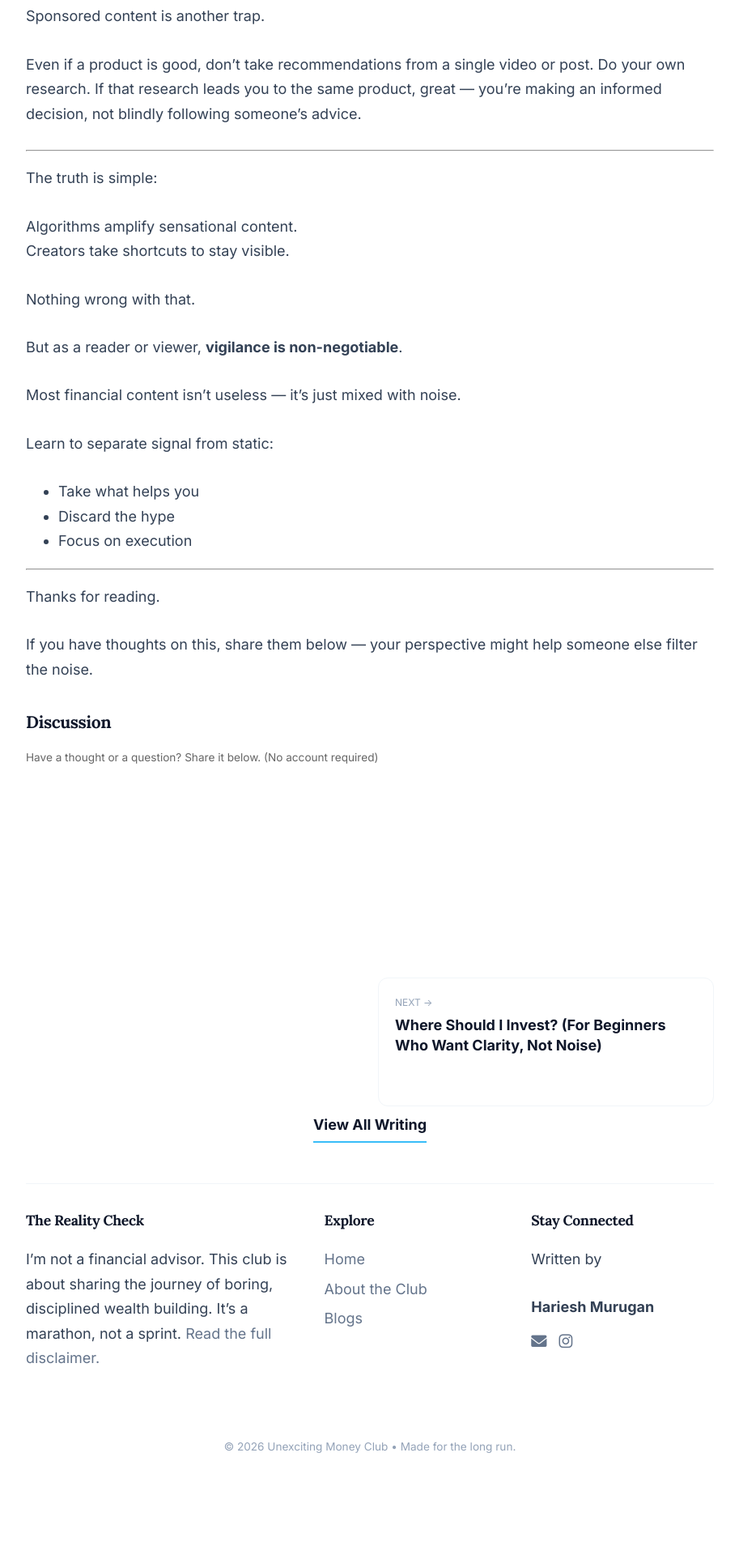
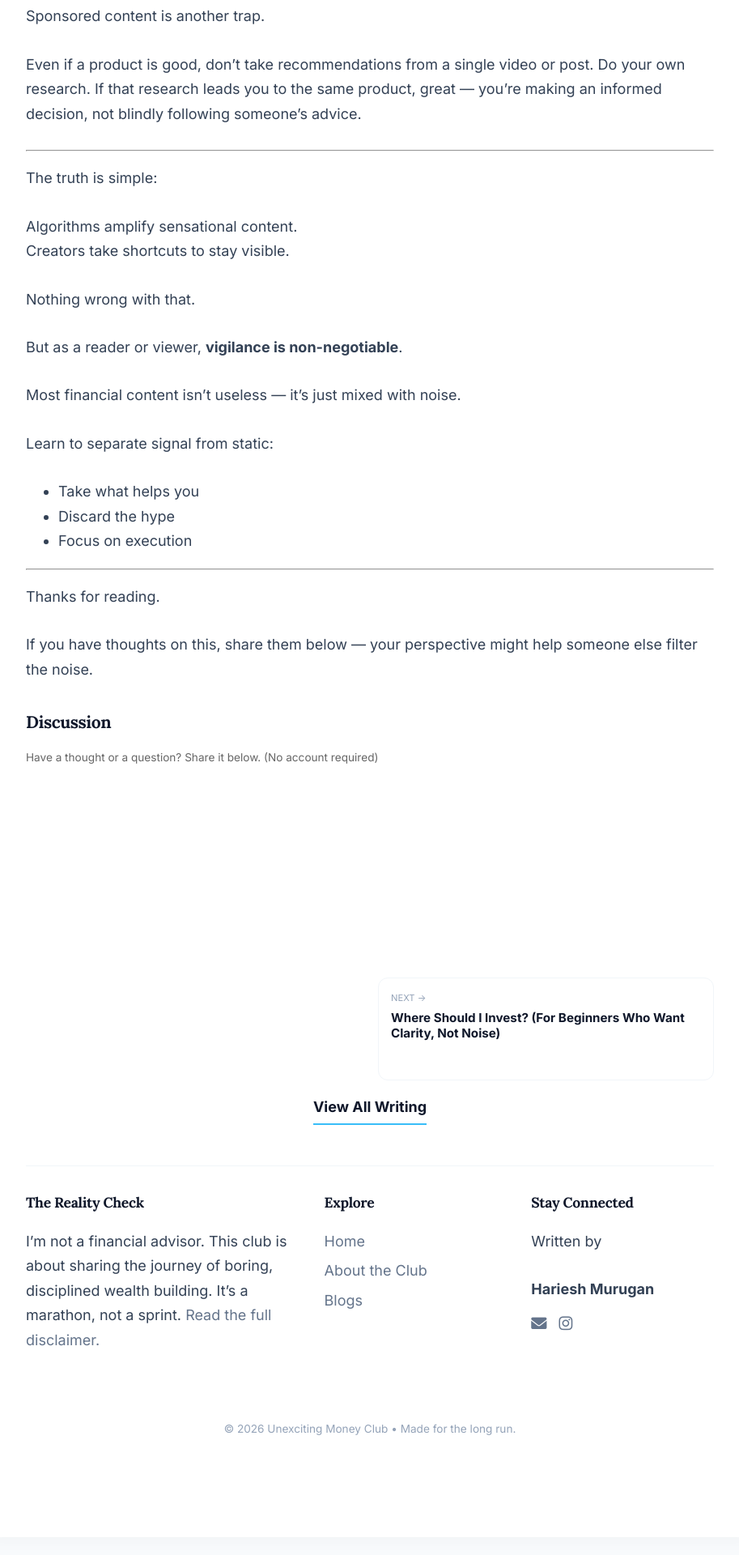
Before and after one commit to HarieshMK/HarieshMK.github.io, a Jekyll site: the page built from _posts/2026-01-25-why-most-finance-content-is-noise.md, in a window 1280 px wide. Shown: the part 2009-3929 px from the top of the page at 81% size, without its empty margins (183-1096 px from the left). Built offline with Jekyll 4.4.1, drawn with Linux system fonts in a browser that asks for light colours; comment, search, counter and statistics services are not loaded; after the commit the page ends 3907 px from its top, so only the background shows below that.

Commit message:
Update style.css

```diff
--- a/assets/css/style.css
+++ b/assets/css/style.css
@@ -196,7 +196,7 @@ footer {
   color: #94a3b8;
 }
 
-/* Center Writing Link - Applied to plural name found in your post.html */
+/* Center Writing Link */
 .back-to-blogs-container {
   display: flex !important;
   justify-content: center !important;
@@ -216,18 +216,18 @@ footer {
 
 .nav-prev, .nav-next {
   flex: 1;
-  min-width: 0; /* Prevents container from pushing out */
+  min-width: 0;
 }
 
 .nav-link {
   display: block;
   text-decoration: none !important;
-  padding: 20px;
+  padding: 15px; /* Tighter padding to fix size issue */
   border: 1px solid #f1f5f9;
   border-radius: 12px;
   background: #ffffff;
   transition: all 0.3s ease;
-  height: 100%; /* Make both boxes same height */
+  height: 100%;
 }
 
 .nav-link:hover {
@@ -236,24 +236,25 @@ footer {
   box-shadow: 0 8px 15px rgba(0,0,0,0.05);
 }
 
-.nav-label { font-size: 0.75rem; color: #94a3b8; text-transform: uppercase; display: block; margin-bottom: 5px; }
+.nav-label { font-size: 0.7rem; color: #94a3b8; text-transform: uppercase; display: block; margin-bottom: 5px; }
 
 .nav-title {
   font-weight: 700;
   color: #0f172a;
   transition: color 0.3s;
-  line-height: 1.4;
+  line-height: 1.3;
+  font-size: 0.95rem; /* Slightly smaller for better fit */
   display: block;
-  word-wrap: break-word; /* Prevents long titles from overlapping */
+  word-wrap: break-word;
 }
 
 .nav-link:hover .nav-title { color: #38bdf8 !important; }
 
-/* Comment Section Fix */
+/* Comment Section Scroll Fix */
 #cusdis_thread {
   width: 100% !important;
   min-height: 200px;
-  overflow: visible !important; /* Removes internal scrollbar */
+  overflow: visible !important;
 }
 
 .back-link {
@@ -300,7 +301,11 @@ footer {
 .dark-theme body { background-color: #0b1120; color: #e2e8f0; }
 .dark-theme .container { background: #0f172a; }
 
-.dark-theme h1, .dark-theme h2, .dark-theme h3, .dark-theme .post-title, .dark-theme .nav-title, .dark-theme .footer-col h3, .dark-theme .back-link {
+/* FIX: Ensure Header Title is white in Dark Mode */
+.dark-theme header h1 a,
+.dark-theme h1, .dark-theme h2, .dark-theme h3,
+.dark-theme .post-title, .dark-theme .nav-title,
+.dark-theme .footer-col h3, .dark-theme .back-link {
   color: #ffffff !important;
 }
 
@@ -327,6 +332,13 @@ footer {
   box-shadow: 0 0 12px rgba(56, 189, 248, 0.6);
 }
 
+/* FIX: MailerLite Input box visibility */
+.dark-theme .ml-form-embedBody input {
+  background-color: #ffffff !important;
+  color: #334155 !important;
+}
+.dark-theme .ml-form-embedBody h4, .dark-theme .ml-form-embedBody p { color: #ffffff !important; }
+
 @media (max-width: 768px) {
   .container { padding: 30px 20px; }
   .footer-grid { grid-template-columns: 1fr; }
```
